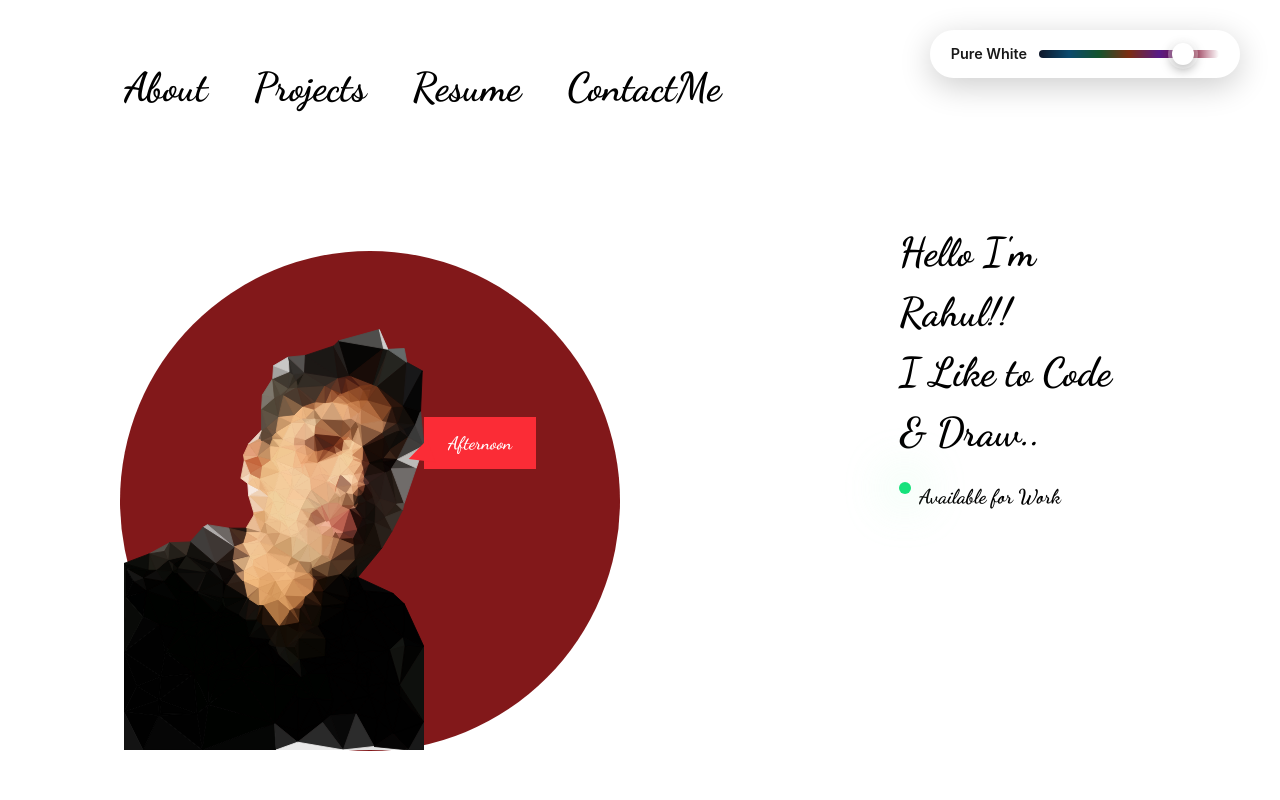
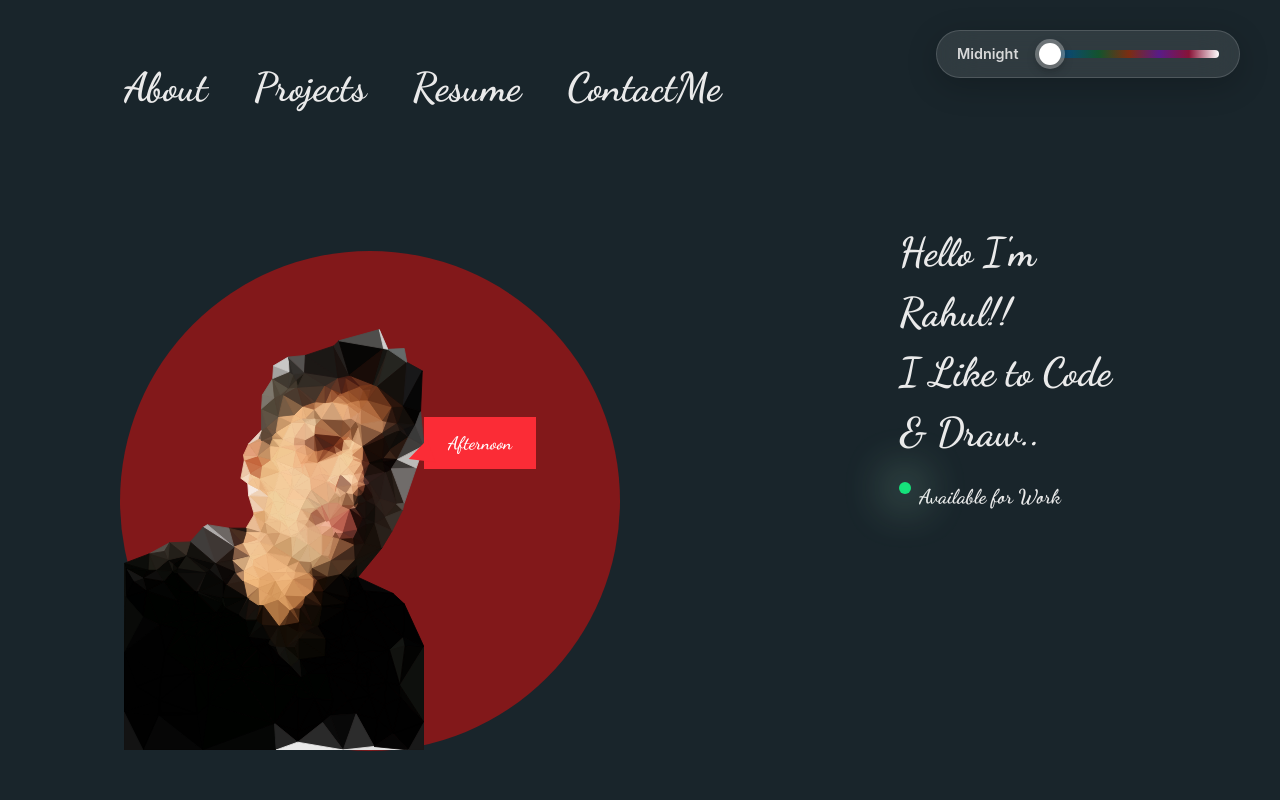
Before and after one commit to rahulgope45/Portfolio-2, a React (Vite) app: page / in a window 1280 px wide. Shown: the top 800 px of the page. Built offline with nearby package versions, Linux system fonts and the light colour scheme.

Commit message:
Fixed the Theme context error , p decendents div fixed poistion problem of skill fixed

```diff
--- a/package.json
+++ b/package.json
@@ -5,6 +5,7 @@
   "type": "module",
   "scripts": {
     "dev": "vite",
+    "start": "vite",
     "build": "vite build",
     "lint": "eslint .",
     "preview": "vite preview"
--- a/src/App.jsx
+++ b/src/App.jsx
@@ -4,6 +4,7 @@ import Home from './pages/Home'
 import { Routes, Route } from 'react-router'
 import Navbar from './componets/Navbar'
 import { Toaster } from 'react-hot-toast';
+import { ThemeProvider } from './context/ThemeProvider'
 
 function App() {
 
@@ -27,7 +28,8 @@ function App() {
   }
 
   return (
-    <div className='lg:ml-[190px] lg:mr-[190px] mt-4 '>
+    <ThemeProvider>
+      <div className='lg:ml-[190px] lg:mr-[190px] mt-4 '>
 
       <Navbar scrollToSection={scrollToSection} />
       <Routes>
@@ -35,6 +37,7 @@ function App() {
       </Routes>
       <Toaster/>
     </div>
+    </ThemeProvider>
   )
 }
 
--- a/src/componets/About.jsx
+++ b/src/componets/About.jsx
@@ -54,7 +54,7 @@ function About() {
                     <div>
                         <FadeContent blur={true} duration={1000} easing="ease-out" initialOpacity={0}>
                             {/* About */}
-                            <p className="font-extrabold font-[Dancing_Script] text-[40px]">
+                            <div className="font-extrabold font-[Dancing_Script] text-[40px]">
                                 Hello I'm Rahul!!<br />
                                 I Like to Code<br />
                                 & Draw..
@@ -66,7 +66,7 @@ function About() {
                                         <p className='text-[20px]'>Available for Work</p>
                                     </div>
                                 </span>
-                            </p>
+                            </div>
                         </FadeContent>
                     </div>
                 </div>
@@ -103,7 +103,7 @@ function About() {
 
                     {/* Mobile Text Section */}
                     <div className="text-center mt-8">
-                        <FadeContent blur={true} duration={2000} easing="power2.out" initialOpacity={40}>
+                        <FadeContent blur={true} duration={2000} delay={200} easing="power2.out" initialOpacity={40}>
                             <p className="font-extrabold font-[Dancing_Script] text-[32px] leading-tight">
                                 Hello I'm Rahul!!<br />
                                 I Like to Code<br />
@@ -112,7 +112,7 @@ function About() {
 
                             </p>
                         </FadeContent>
-                        <FadeContent blur={true} duration={1000} easing="power2.out" initialOpacity={10}>
+                        <FadeContent blur={true} duration={1000} delay={1000} easing="power2.out" initialOpacity={10}>
                             <div className='flex gap-2 mt-5'>
                                 <div className="relative w-3 h-3 rounded-full bg-green-400 animate-blink">
                                     <span className="absolute -inset-2 rounded-full  bg-green-200 blur-xl opacity-60"></span>
@@ -158,5 +158,4 @@ function About() {
     );
 }
 
-// Demo wrapper
 export default About;
--- a/src/componets/ColorThemeToggler.jsx
+++ b/src/componets/ColorThemeToggler.jsx
@@ -1,45 +1,12 @@
 import { useState, useEffect } from 'react';
+import { useTheme } from '@/context/ThemeProvider';
 
 const ColorThemeToggler = () => {
-  const themes = [
-  { name: 'Midnight', bg: '#19252B', text: '#EAEAEA', accent: '#4FC3F7' },
-  { name: 'Deep Slate', bg: '#25333A', text: '#F0F0F0', accent: '#FF7043' },
-  { name: 'Charcoal', bg: '#2F4048', text: '#F5F5F5', accent: '#FFCA28' },
-  { name: 'Steel', bg: '#3A4D56', text: '#FAFAFA', accent: '#66BB6A' },
-  { name: 'Gunmetal', bg: '#455A64', text: '#FFFFFF', accent: '#AB47BC' },
-  { name: 'Ash', bg: '#546E7A', text: '#FFFFFF', accent: '#29B6F6' },
-  { name: 'Fog', bg: '#607D8B', text: '#FFFFFF', accent: '#FF5722' },
-  { name: 'Clouded Sky', bg: '#78909C', text: '#000000', accent: '#8BC34A' },
-  { name: 'Silver Blue', bg: '#90A4AE', text: '#000000', accent: '#FFC107' },
-  { name: 'Dust', bg: '#B0BEC5', text: '#000000', accent: '#03A9F4' },
-  { name: 'Mist', bg: '#CFD8DC', text: '#000000', accent: '#E91E63' },
-  { name: 'Pearl', bg: '#ECEFF1', text: '#000000', accent: '#9C27B0' },
-  { name: 'Ivory', bg: '#F5F5F5', text: '#000000', accent: '#FF9800' },
-  { name: 'Snowfall', bg: '#FAFAFA', text: '#000000', accent: '#4CAF50' },
-  { name: 'Frost', bg: '#FCFCFC', text: '#000000', accent: '#2196F3' },
-  { name: 'White Smoke', bg: '#FDFDFD', text: '#000000', accent: '#FF4081' },
-  { name: 'Pure White', bg: '#FFFFFF', text: '#000000', accent: '#3F51B5' },
-  { name: 'Soft Dawn', bg: '#E0E0E0', text: '#000000', accent: '#FF5722' },
-  { name: 'Pale Sky', bg: '#D6D6D6', text: '#000000', accent: '#009688' },
-  { name: 'Bright Day', bg: '#CCCCCC', text: '#000000', accent: '#FFEB3B' },
-];
+
+  const {currentThemeIndex, setCurrentThemeIndex,currentTheme,themes} =useTheme()
 
 
-  const [currentThemeIndex, setCurrentThemeIndex] = useState(() => {
-    const savedIndex = localStorage.getItem("themeIndex");
-    return savedIndex ? parseInt(savedIndex) : 16
-  });
 
-  const currentTheme = themes[currentThemeIndex];
-
-  useEffect(() => {
-    document.body.style.backgroundColor = currentTheme.bg;
-    document.body.style.color = currentTheme.text;
-    document.body.style.transition = 'background-color 0.5s ease, color 0.5s ease';
-
-    //saving to loaclStorage
-    localStorage.setItem("themeIndex", currentThemeIndex.toString());
-  }, [currentTheme,currentThemeIndex]);
 
   const handleSliderChange = (e) => {
     const value = parseInt(e.target.value);
@@ -253,7 +220,7 @@ const ColorThemeToggler = () => {
                   className="flex-1 max-w-[180px]"
                   min="0"
                   max={themes.length - 1}
-                  defaultValue="0"
+                  value={currentThemeIndex}
                   onChange={handleSliderChange}
                 />
               </div>
--- a/src/componets/Skills.jsx
+++ b/src/componets/Skills.jsx
@@ -258,7 +258,7 @@ const MobileCard = ({ data, index }) => {
 // ============================================
 export default function Skills() {
   return (
-    <div>
+    <div className='relative'>
       {/* Heading */}
       <div className="h-40 sm:h-60 lg:h-70 flex items-center justify-center px-4">
         <FadeContent blur={true} duration={1000} easing="ease-out" initialOpacity={10}>
--- /dev/null
+++ b/src/context/ThemeProvider.jsx
@@ -0,0 +1,53 @@
+import { createContext,useState,useEffect,useContext } from "react";
+
+const ThemeContext = createContext();
+
+
+const themes = [
+  { name: 'Midnight', bg: '#19252B', text: '#EAEAEA', accent: '#4FC3F7' },
+  { name: 'Deep Slate', bg: '#25333A', text: '#F0F0F0', accent: '#FF7043' },
+  { name: 'Charcoal', bg: '#2F4048', text: '#F5F5F5', accent: '#FFCA28' },
+  { name: 'Steel', bg: '#3A4D56', text: '#FAFAFA', accent: '#66BB6A' },
+  { name: 'Gunmetal', bg: '#455A64', text: '#FFFFFF', accent: '#AB47BC' },
+  { name: 'Ash', bg: '#546E7A', text: '#FFFFFF', accent: '#29B6F6' },
+  { name: 'Fog', bg: '#607D8B', text: '#FFFFFF', accent: '#FF5722' },
+  { name: 'Clouded Sky', bg: '#78909C', text: '#000000', accent: '#8BC34A' },
+  { name: 'Silver Blue', bg: '#90A4AE', text: '#000000', accent: '#FFC107' },
+  { name: 'Dust', bg: '#B0BEC5', text: '#000000', accent: '#03A9F4' },
+  { name: 'Mist', bg: '#CFD8DC', text: '#000000', accent: '#E91E63' },
+  { name: 'Pearl', bg: '#ECEFF1', text: '#000000', accent: '#9C27B0' },
+  { name: 'Ivory', bg: '#F5F5F5', text: '#000000', accent: '#FF9800' },
+  { name: 'Snowfall', bg: '#FAFAFA', text: '#000000', accent: '#4CAF50' },
+  { name: 'Frost', bg: '#FCFCFC', text: '#000000', accent: '#2196F3' },
+  { name: 'White Smoke', bg: '#FDFDFD', text: '#000000', accent: '#FF4081' },
+  { name: 'Pure White', bg: '#FFFFFF', text: '#000000', accent: '#3F51B5' },
+  { name: 'Soft Dawn', bg: '#E0E0E0', text: '#000000', accent: '#FF5722' },
+  { name: 'Pale Sky', bg: '#D6D6D6', text: '#000000', accent: '#009688' },
+  { name: 'Bright Day', bg: '#CCCCCC', text: '#000000', accent: '#FFEB3B' },
+];
+
+
+export const ThemeProvider = ({children})=>{
+    const [currentThemeIndex,setCurrentThemeIndex] = useState(0);
+    const currentTheme = themes[currentThemeIndex];
+
+    useEffect(()=>{
+        document.body.style.backgroundColor = currentTheme.bg;
+        document.body.style.color = currentTheme.text;
+        document.body.style.transition = 'background-color 0.5s ease, color 0.5s ease';
+    },[currentTheme]);
+
+    return(
+        <ThemeContext.Provider value={{currentThemeIndex,setCurrentThemeIndex,currentTheme,themes}}>
+            {children}
+        </ThemeContext.Provider>
+    );
+};
+
+export const useTheme = () =>{
+    const context =useContext(ThemeContext);
+    if(!context){
+        throw new Error('useTheme must be used within ThemeProvide');
+    }
+    return context;
+}
```
